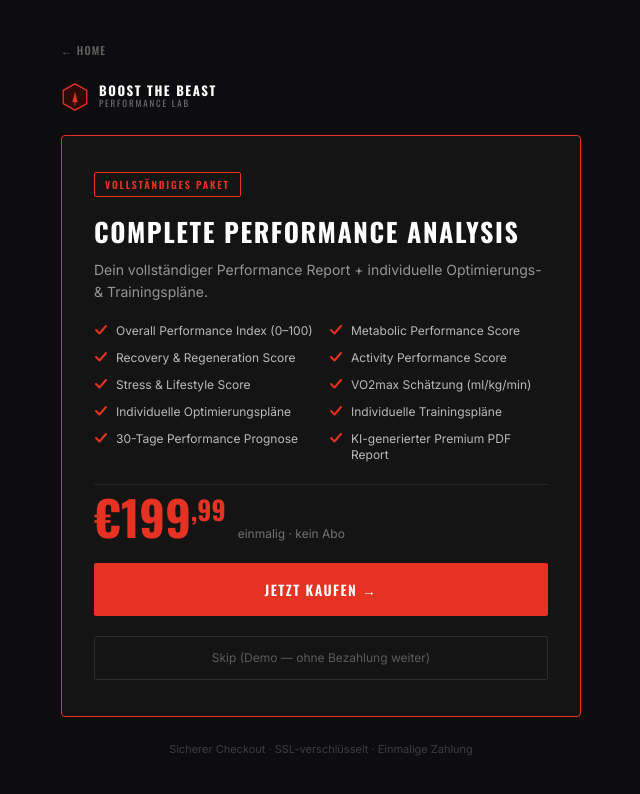
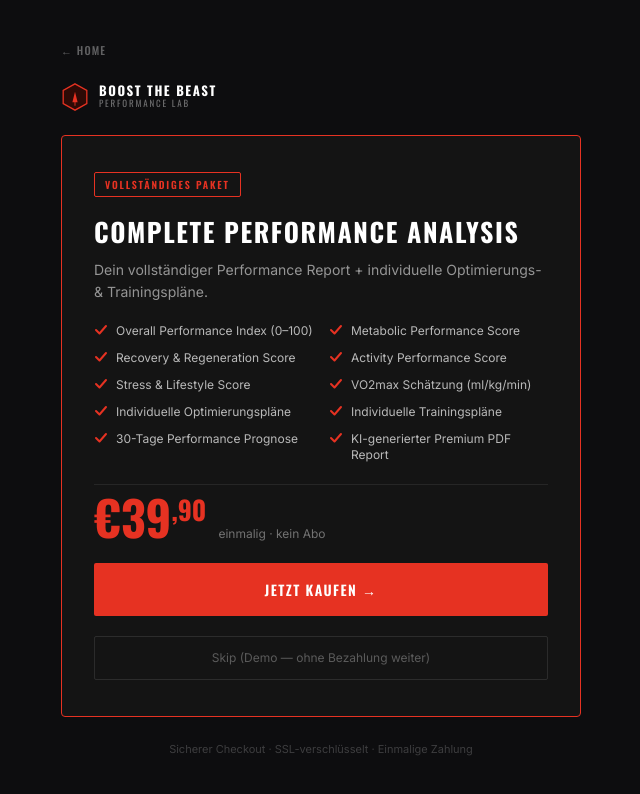
Before and after one commit to rdbelean/boost-the-beast-lab, a Next.js app: page /kaufen in a window 1280 px wide. Shown: the top 794 px of the page, without its empty margins (319-959 px from the left). Built offline with nearby package versions, Linux system fonts and the light colour scheme.

Commit message:
chore: set complete-analysis bundle price to €39,90
Co-Authored-By: Claude Opus 4.6 (1M context) <noreply@anthropic.com>

```diff
--- a/app/api/create-checkout/route.ts
+++ b/app/api/create-checkout/route.ts
@@ -22,7 +22,7 @@ const PRODUCTS: Record<string, { name: string; price: number; description: strin
   },
   "complete-analysis": {
     name: "Complete Performance Analysis",
-    price: 7900,
+    price: 3990,
     description: "Alle 4 Scores + Overall Index, AI-Report, 30-Tage Prognose, Premium PDF",
   },
   "plan-metabolic": {
--- a/app/kaufen/page.tsx
+++ b/app/kaufen/page.tsx
@@ -82,7 +82,7 @@ export default function KaufenPage() {
           {/* Price */}
           <div className={styles.priceRow}>
             <div className={styles.price}>
-              €199<span className={styles.priceCents}>,99</span>
+              €39<span className={styles.priceCents}>,90</span>
             </div>
             <div className={styles.priceSub}>einmalig · kein Abo</div>
           </div>
```
